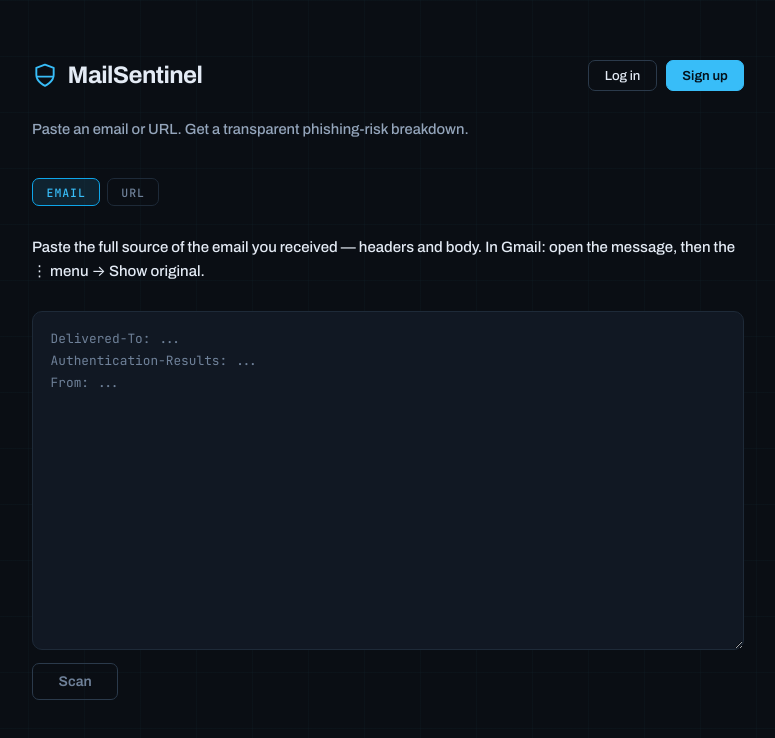
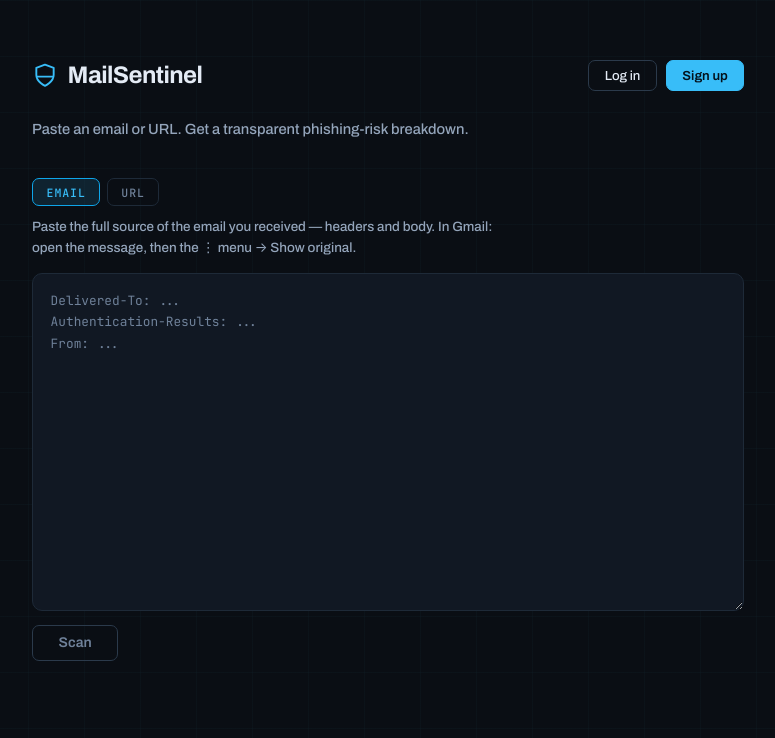
Before and after one commit to abdurahmankrsk/MailSentinel, a React (Vite) app in the folder app/client/: page / in a window 1280 px wide. Shown: the top 738 px of the page, without its empty margins (252-1027 px from the left). Built offline with nearby package versions, Linux system fonts and the light colour scheme; no server answers.

Commit message:
feat: style the scan-mode hint line

```diff
--- a/app/client/src/styles.css
+++ b/app/client/src/styles.css
@@ -235,6 +235,14 @@ header h1 svg {
   font-family: var(--font-data);
   font-size: 0.7rem;
   letter-spacing: 0.04em;
+}
+
+.input-hint {
+  margin: -0.15rem 0 0;
+  color: var(--ink-2);
+  font-size: 0.84rem;
+  line-height: 1.55;
+  max-width: 62ch;
 }
 
 textarea {
```
